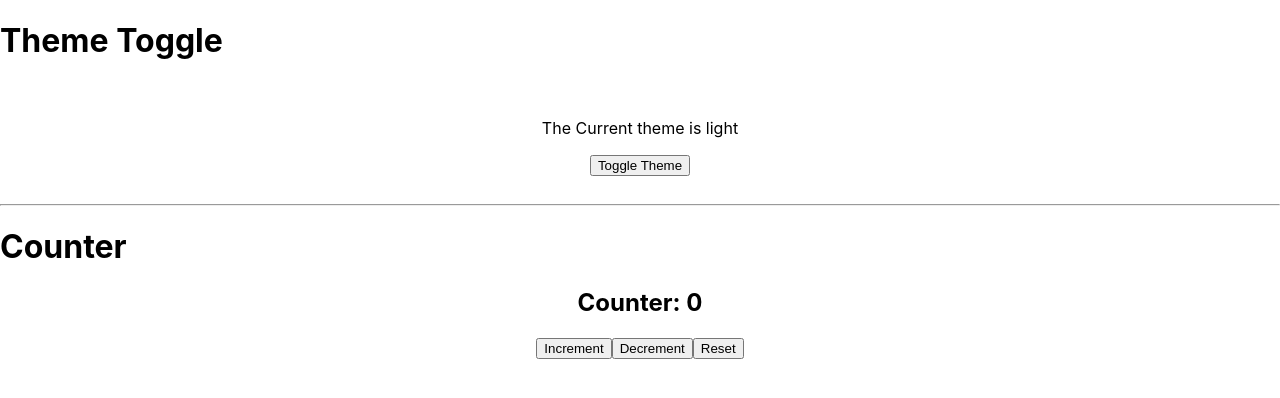
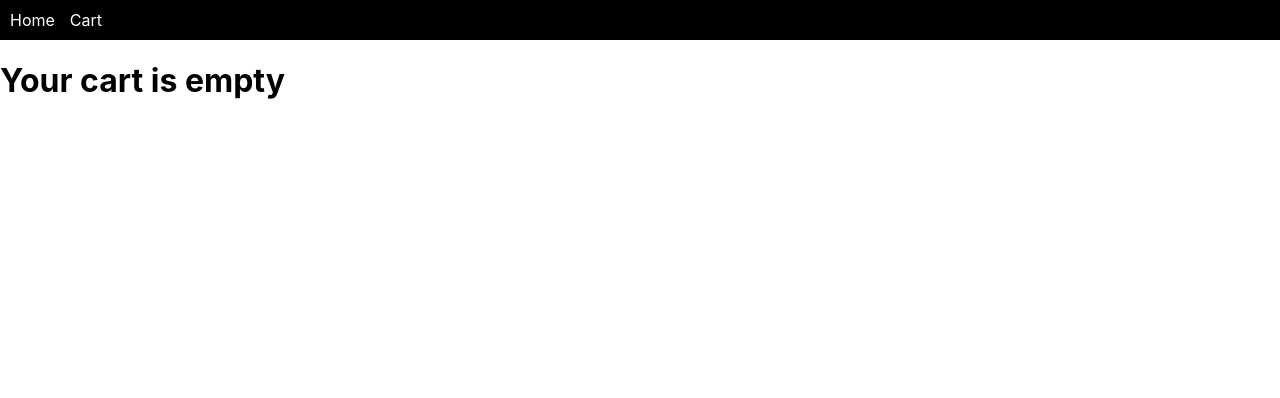
Before and after one commit to Vikas8920/Class-11am-React, a React (Create React App) app: page /cart in a window 1280 px wide. Shown: the top 398 px of the page. Built offline with nearby package versions, Linux system fonts and the light colour scheme; the HTML template or start-up script is replaced by a standard one.

Commit message:
27-02-2025 part-2 (add to cart project)

```diff
--- a/src/App.js
+++ b/src/App.js
@@ -1,23 +1,23 @@
 import React from 'react'
-import ThemeProvider from './Component/ThemeProvider'
-import ThemeToggle from './Component/ThemeToggle'
-import CounterProvider from './Component/CounterProvider'
-import CounterDisplay from './Component/CounterDisplay'
+import Navbar from './Component/Navbar'
+import {BrowserRouter as Router, Routes, Route } from 'react-router-dom'
+import { CartProvider } from './Context/CartContext'
+import ProductList from './Component/ProductList'
+import Cart from './Component/Cart'
 
 const App = () => {
   return (
-    <>
-      <ThemeProvider>
-        <h1>Theme Toggle</h1>
-        <ThemeToggle/>
-      </ThemeProvider>
-
-      <hr/>
-      <CounterProvider>
-        <h1>Counter</h1>
-        <CounterDisplay/>
-      </CounterProvider>
-    </>
+      <Router>
+        <CartProvider>
+          <div>
+            <Navbar />
+            <Routes>
+              <Route path='/' element={<ProductList />} />
+              <Route path='/cart' element={<Cart />} />
+            </Routes>
+          </div>
+        </CartProvider>
+      </Router>
   )
 }
 
--- /dev/null
+++ b/src/Component/Cart.js
@@ -0,0 +1,40 @@
+import React from 'react'
+import { useCart } from '../Context/CartContext'
+
+const Cart = () => {
+    const {state} = useCart()
+  return (
+    <>
+      <div className='container'>
+        {state.cartItem.length===0?(
+            <h1>Your cart is empty</h1>
+        ): (
+            <table className='table'>
+                <thead>
+                    <tr>
+                        <th>S.No.</th>
+                        <th>Product Image</th>
+                        <th>Product Name</th>
+                        <th>Price</th>
+                        <th>Quantity</th>
+                    </tr>
+                </thead>
+                <tbody>
+                    {state.cartItem.map((item,index)=>(
+                        <tr key={item.id}>
+                            <td>{index+1}</td>
+                            <td><img src={item.thumbnail} alt={item.title} style={{width:'60px', height:'60px'}}/></td>
+                            <td>{item.title}</td>
+                            <td>${item.price}</td>
+                            <td>{item.stock}</td>
+                        </tr>
+                    ))}
+                </tbody>
+            </table>
+        )}
+      </div>
+    </>
+  )
+}
+
+export default Cart
--- a/src/Component/CounterDisplay.js
+++ /dev/null
@@ -1,18 +0,0 @@
-import React, { useContext } from 'react'
-import { CounterContext } from '../CounterContext'
-
-const CounterDisplay = () => {
-    const {count, increment, decrement, reset} = useContext(CounterContext)
-  return (
-    <>
-    <div style={{textAlign:'center'}}>
-        <h2>Counter: {count}</h2>
-        <button onClick={increment}>Increment</button>
-        <button onClick={decrement}>Decrement</button>
-        <button onClick={reset}>Reset</button>
-    </div>
-    </>
-  )
-}
-
-export default CounterDisplay
--- a/src/Component/CounterProvider.js
+++ /dev/null
@@ -1,25 +0,0 @@
-import React, { useState } from 'react'
-import { CounterContext } from '../CounterContext'
-
-const CounterProvider = ({children}) => {
-    const [count, setCount] = useState(0)
-
-    const increment = () =>{
-        setCount((prevCount) => prevCount + 1)
-    }
-    const decrement = () =>{
-        setCount((prevCount) => prevCount - 1)
-    }
-    const reset = () =>{
-        setCount(0)
-    }
-  return (
-    <>
-      <CounterContext.Provider value={{count, increment, decrement, reset}}>
-        {children}
-      </CounterContext.Provider>
-    </>
-  )
-}
-
-export default CounterProvider
--- /dev/null
+++ b/src/Component/Navbar.js
@@ -0,0 +1,21 @@
+import React from 'react'
+import { Link } from 'react-router-dom'
+
+const Navbar = () => {
+  return (
+    <>
+      <nav style={{backgroundColor:'black', padding:'10px'}}>
+        <ul style={{display:'flex', listStyle:'none', margin:0, padding:0}}>
+            <li style={{marginRight:'15px'}}>
+                <Link style={{color:'white', textDecoration:'none'}} to='/'>Home</Link>
+            </li>
+            <li>
+                <Link style={{color:'white', textDecoration:'none'}} to='/cart'>Cart</Link>
+            </li>
+        </ul>
+      </nav>
+    </>
+  )
+}
+
+export default Navbar
--- /dev/null
+++ b/src/Component/ProductList.js
@@ -0,0 +1,40 @@
+import React, { useEffect, useState } from 'react'
+import { useCart } from '../Context/CartContext'
+
+const ProductList = () => {
+    const {dispatch} = useCart()
+    const [products, setProducts] = useState([])
+
+    useEffect(()=>{
+        fetch('https://dummyjson.com/products')
+        .then((response)=>response.json())
+        .then((data)=>setProducts(data.products))
+        .catch((error)=>console.error('Error fetching products:', error))
+    }, [])
+    const addToCart = (product) =>{
+        dispatch({type:'ADD_TO_CART', payload: product})
+    }
+  return (
+    <>
+      <div className='container'>
+        <div className='row'>
+            {products.map((product)=>(
+                <div key={product.id} className='col-md-4 mb-3'>
+                    <div className='card'>
+                        <img src={product.thumbnail} className='card-img-top' alt={product.title} style={{width:'350px',height:'260px'}}/>
+                        <div className='card-body'>
+                            <h5 className='card-title'>{product.title}</h5>
+                            <p className='card-text'>{product.description}</p>
+                            <p className='card-text'>{product.price}</p>
+                            <button className='btn btn-primary' onClick={()=>addToCart(product)}>Add To Cart</button>
+                        </div>
+                    </div>
+                </div>
+            ))}
+        </div>
+      </div>
+    </>
+  )
+}
+
+export default ProductList
--- a/src/Component/ThemeProvider.js
+++ /dev/null
@@ -1,19 +0,0 @@
-import React, { useState } from 'react'
-import { ThemeContext } from '../ThemeContext'
-
-const ThemeProvider = ({children}) => {
-    const [theme, setTheme] = useState('light')
-
-    const toggleTheme = () =>{
-        setTheme((prevTheme) => (prevTheme === 'light' ? 'dark' : 'light'))
-    }
-  return (
-    <>
-      <ThemeContext.Provider value={{theme, toggleTheme}}>
-         {children}
-      </ThemeContext.Provider>
-    </>
-  )
-}
-
-export default ThemeProvider
--- a/src/Component/ThemeToggle.js
+++ /dev/null
@@ -1,17 +0,0 @@
-import React, { useContext } from 'react'
-import { ThemeContext } from '../ThemeContext'
-
-const ThemeToggle = () => {
-    const {theme, toggleTheme} = useContext(ThemeContext)
-
-  return (
-    <>
-      <div style={{background: theme === 'light' ? '#fff' : '#333', color: theme=== 'light'? '#000': '#fff', padding: '20px', textAlign: 'center'}}>
-        <p>The Current theme is {theme}</p>
-        <button onClick={toggleTheme}>Toggle Theme</button>
-      </div>
-    </>
-  )
-}
-
-export default ThemeToggle
--- /dev/null
+++ b/src/Context/CartContext.js
@@ -0,0 +1,36 @@
+import React, { createContext, useContext, useReducer } from 'react'
+
+const CartContext = createContext()
+
+export const CartProvider = ({children}) => {
+    const initialState = {
+        cartItem : []
+    }
+
+
+    const cartReducer = (state, action) =>{
+        switch(action.type){
+            case "ADD_TO_CART":
+                return{
+                    ...state,
+                    cartItem: [...state.cartItem, action.payload],
+                };
+                default:
+                    return state
+        }
+    }
+
+    const [state, dispatch]  = useReducer(cartReducer, initialState)
+
+    return(
+        <CartContext.Provider value={{state, dispatch}}>
+            {children}
+        </CartContext.Provider>
+    )
+}
+
+
+
+export const useCart = () =>{
+    return useContext(CartContext)
+}
--- a/src/CounterContext.js
+++ /dev/null
@@ -1,2 +0,0 @@
-import { createContext } from "react";
-export const CounterContext = createContext(null)
--- a/src/ThemeContext.js
+++ /dev/null
@@ -1,2 +0,0 @@
-import { createContext } from "react";
-export const ThemeContext = createContext(null)
```
